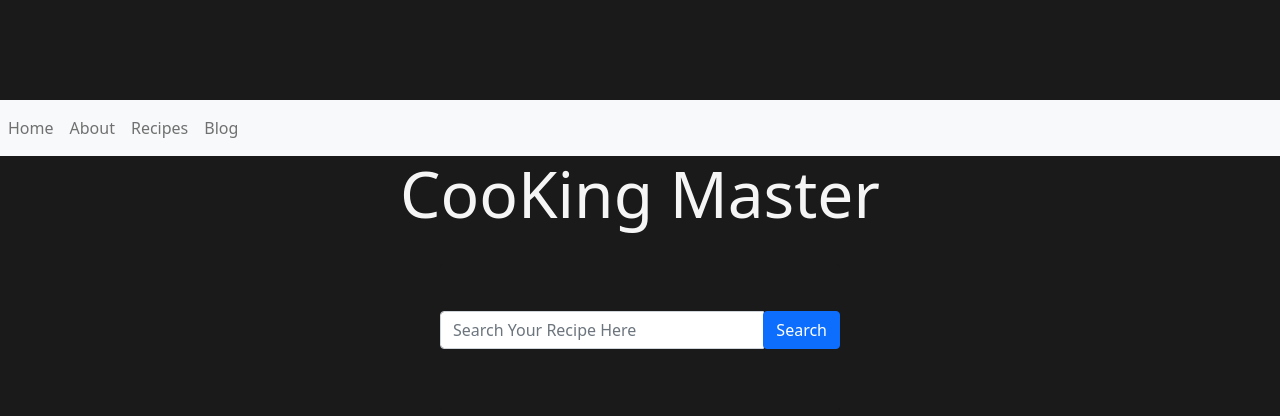
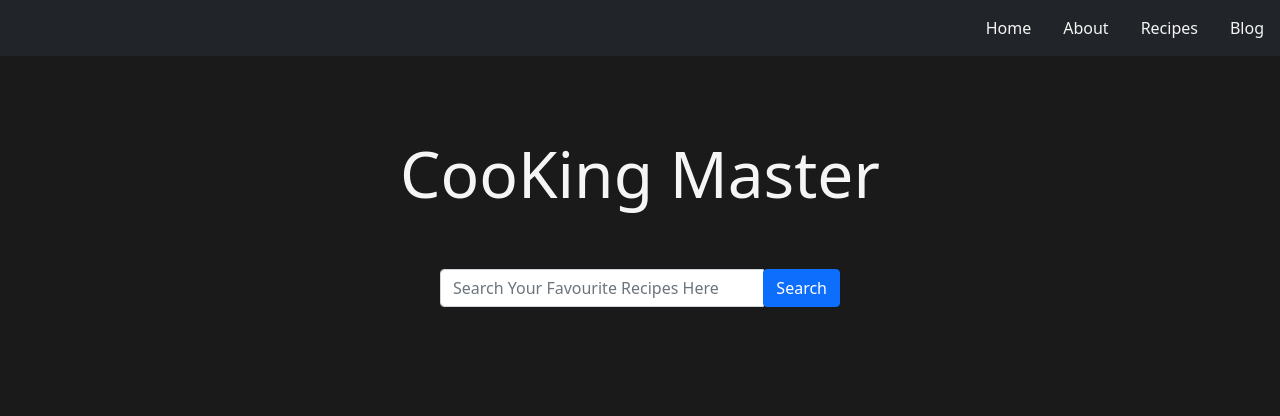
Before and after one commit to ShamantaSristy/CookingMaster, a plain HTML site: page index.html in a window 1280 px wide. Drawn offline with nearby package versions, Linux system fonts and the light colour scheme.

Commit message:
navbar and other little details fixed

```diff
--- a/index.html
+++ b/index.html
@@ -20,14 +20,10 @@
 
         <!-- Navbar -->
         <div >
-            <nav class="navbar navbar-expand-lg navbar-light bg-light">
-                <button class="navbar-toggler" type="button" data-toggle="collapse" data-target="#navbarNav" aria-controls="navbarNav" aria-expanded="false" aria-label="Toggle navigation">
-                  <span class="navbar-toggler-icon"></span>
-                </button>
-                <div class="collapse navbar-collapse" id="navbarNav">
-                  <ul class="navbar-nav">
-                    <li class="nav-item active">
-                      <a class="nav-link" href="#">Home</a>
+            <nav class="navbar navbar-light bg-dark nav justify-content-end">
+                <ul class="nav justify-content-end">
+                    <li class="nav-item">
+                      <a class="nav-link active" href="#">Home</a>
                     </li>
                     <li class="nav-item">
                       <a class="nav-link" href="#">About</a>
@@ -36,10 +32,9 @@
                       <a class="nav-link" href="#">Recipes</a>
                     </li>
                     <li class="nav-item">
-                      <a class="nav-link " href="#">Blog</a>
+                      <a class="nav-link" href="#">Blog</a>
                     </li>
                   </ul>
-                </div>
               </nav>
           </div>
         <!-- Brand Name and searchBar -->
@@ -47,7 +42,7 @@
             <h1 class="brandName">CooKing Master</h1>
             <form class="col-md-6 m-auto py-5">
                  <div class="input-group mb-3">
-                    <input id="inputArea" type="text" class="form-control"  placeholder="Search Your Recipe Here">
+                    <input id="inputArea" type="text" class="form-control"  placeholder="Search Your Favourite Recipes Here">
                     <div>
                         <button id="searchButton" type="button" class="btn btn-primary" type="button">Search</button>
                     </div>
--- a/script.js
+++ b/script.js
@@ -1,4 +1,4 @@
-    document.getElementById('searchButton').addEventListener('click', function(){
+document.getElementById('searchButton').addEventListener('click', function () {
 
     const recipeName = document.getElementById('inputArea').value;
 
@@ -15,7 +15,7 @@
         const searchedRecipe = document.getElementById("searchResultDiv");
         searchedRecipe.innerHTML = "";
 
-            recipes.forEach( recipe => {
+        recipes.forEach(recipe => {
 
             const recipeItemDiv = document.createElement("div");
             recipeItemDiv.className = "recipeItem";
@@ -30,6 +30,7 @@
 
             recipeItemDiv.innerHTML = recipeInfo;
             searchedRecipe.appendChild(recipeItemDiv);
+            document.getElementById('inputArea').value = "";
         });
     }
 
@@ -48,7 +49,7 @@
     const recipeIngredients = document.getElementById("ingredientsList");
     recipeIngredients.innerHTML =
         `<img class="ingredientsImage" src="${recipe.strMealThumb}">
-            <h3 class="title" onclick="recipeDetails('${recipe.strMeal}')" class="meal-name" >${recipe.strMeal}</h3>
+            <h1 class="h1Title" onclick="recipeDetails('${recipe.strMeal}')" class="meal-name" >${recipe.strMeal}</h1>
             <p class="ingredientsLabel">Ingredients</p>
             <ul>
             <li class="listItems">${recipe.strMeasure1}${recipe.strIngredient1}</li>
--- a/style.css
+++ b/style.css
@@ -15,8 +15,6 @@ section{
     display: inline-block;
     align-items: center;
     justify-content: center;
-    padding: 100px 0;
-    background-color: rgb(26, 26,27);
 }
 .navSection{
     align-content:end;
@@ -31,7 +29,8 @@ section{
     text-align: center;
     font-size: 4rem;
     color: whitesmoke;
-    margin-bottom: 30px;
+    margin-top: 40px;
+    padding-top: 40px;
 }
 form{
     width: 100%;
@@ -40,6 +39,13 @@ form{
     margin: 20px;
     background-color: rgb(26, 26,27);
     border-radius: 5px;
+}
+.h1Title{
+    color: whitesmoke;
+    margin: 10px;
+    padding: 5px;
+    font-size: 2.5rem;
+    font-weight: 600;
 }
 form input{
     width: 100%;
@@ -50,17 +56,6 @@ form input{
     font-size: 1.2rem;
     display: flex;
 }
-/* form .icon{
-     width: 9%;
-     font-size: 3rem;
-     margin: -9px;
-     color: rgb(75, 75, 75) ;
-} */
-/* .searchButton{
-     font-size: 1rem;
-     margin: 20px 10px;
-     padding: 10px;
-} */
 #searchResultDiv{
      margin-top: 50px;
      width: 100%;
@@ -105,3 +100,6 @@ form input{
     overflow: hidden;
     border-radius: 4px;
 }
+.nav-link{
+    color: whitesmoke;
+}
```
Lines whose indentation alone changed are shown as unchanged.
